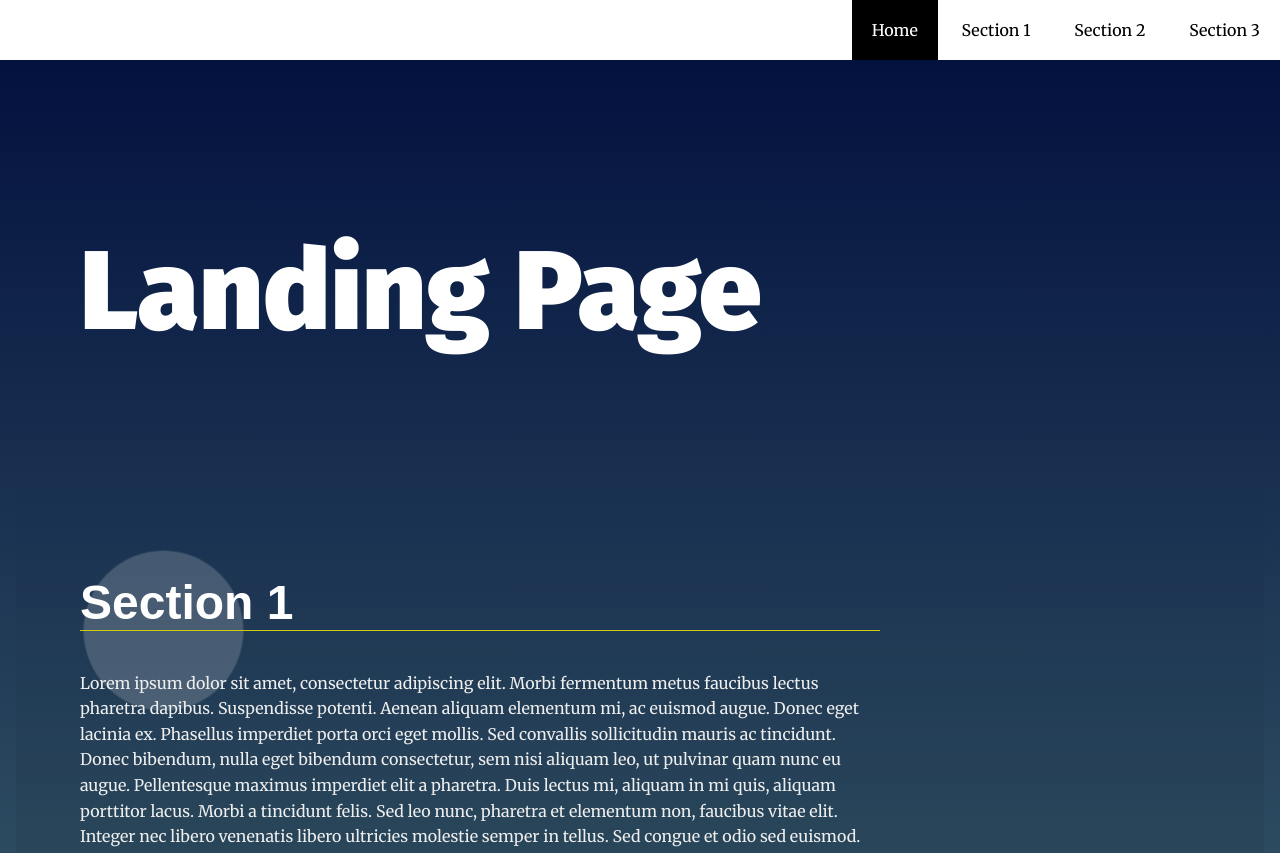
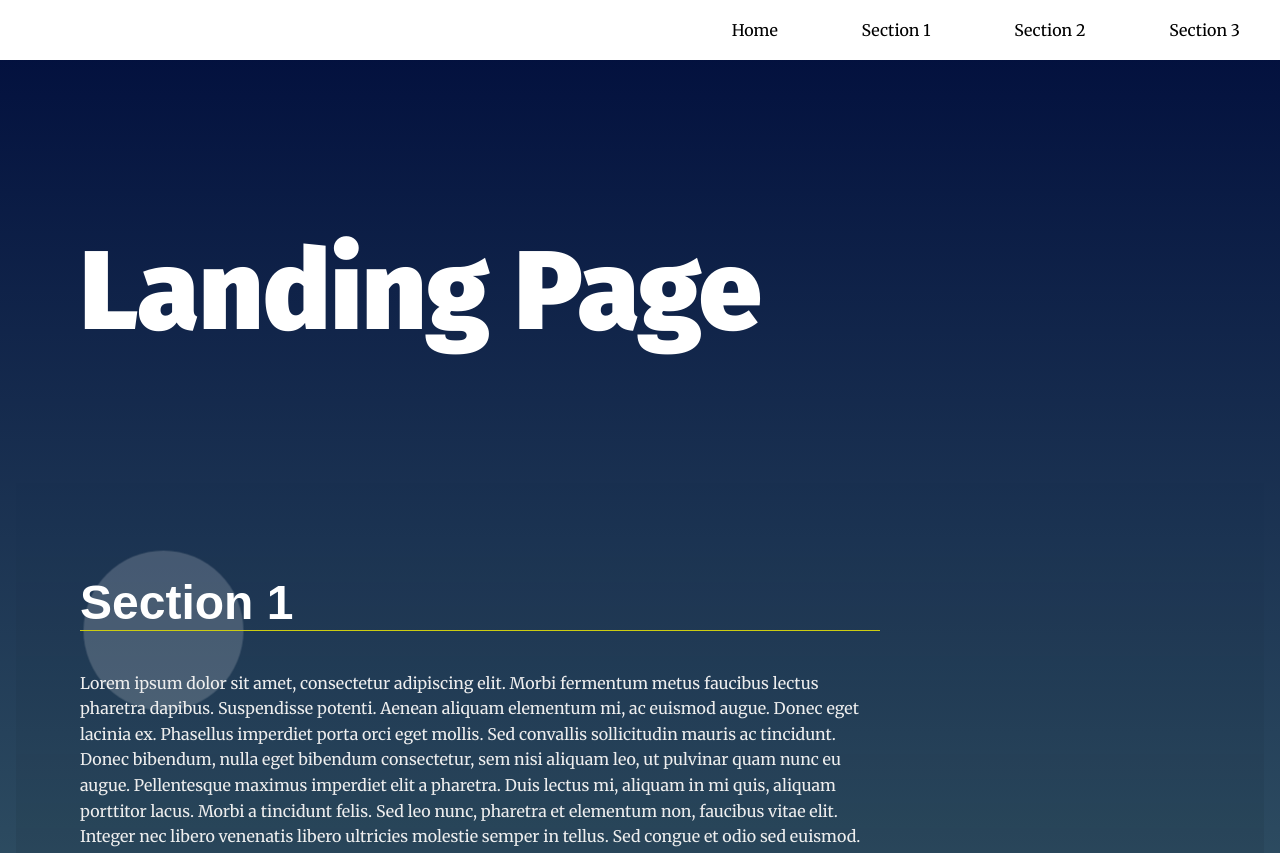
Before and after one commit to Kyle-Law/landing_page, a plain HTML site: page index.html in a window 1280 px wide. Shown: the top 853 px of the page. Drawn offline with Linux system fonts and the light colour scheme.

```diff
--- a/css/styles.css
+++ b/css/styles.css
@@ -78,16 +78,19 @@
 .navbar__menu li {
     display: inline-block;
     color: black;
+    transition: .3s;
+    cursor: pointer;
     padding: 20px;
 }
 
-.navbar__menu li a{
-    text-decoration: none;
+.navbar__menu li:hover {
+    color: white;
+    background-color: black;
 }
 
-.navbar__menu .active{
-    background-color: black;
-    color: white;
+.navbar__menu li a{
+    padding: 20px;
+    text-decoration: none;
 }
 
 .navbar__menu li a { color: inherit; }
--- a/index.html
+++ b/index.html
@@ -16,7 +16,7 @@
     <nav class="navbar__menu">
       <!-- Navigation starts as empty UL that will be populated with JS -->
       <ul id="navbar__list">
-        <li class="active"><a href="#">Home</a></li>
+        <li><a href="#">Home</a></li>
         <li class="section_nav"><a href="#section1">Section 1</a></li>
         <li class="section_nav"><a href="#section2">Section 2</a></li>
         <li class="section_nav"><a href="#section3">Section 3</a></li>
```
Also changed, not shown: js/app.js (+0 -56 lines).
